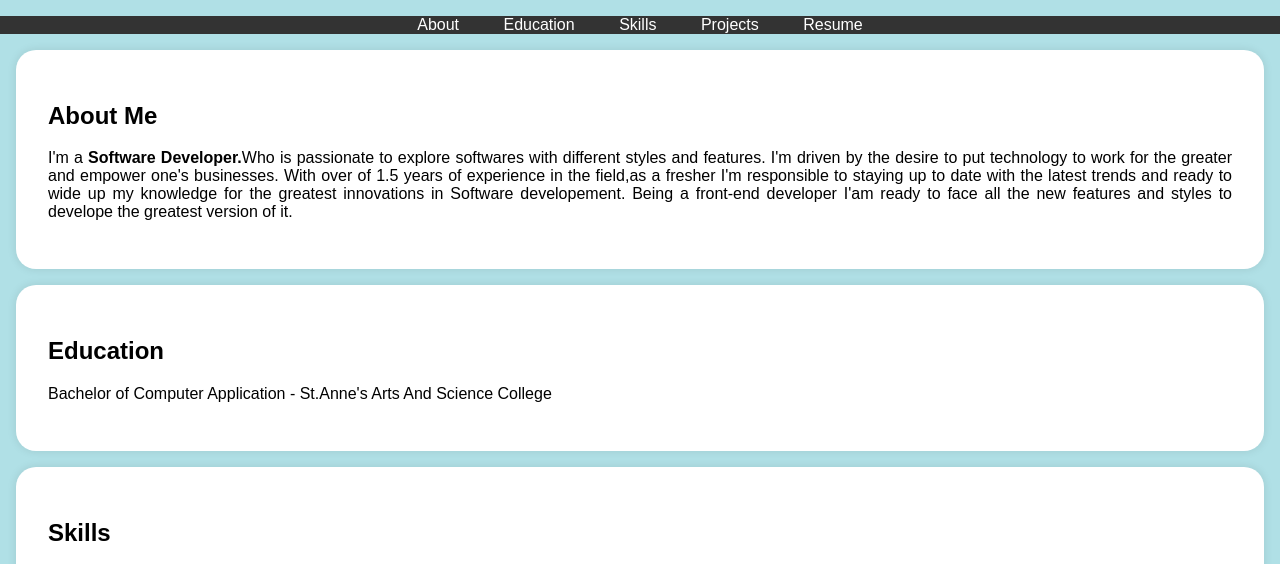
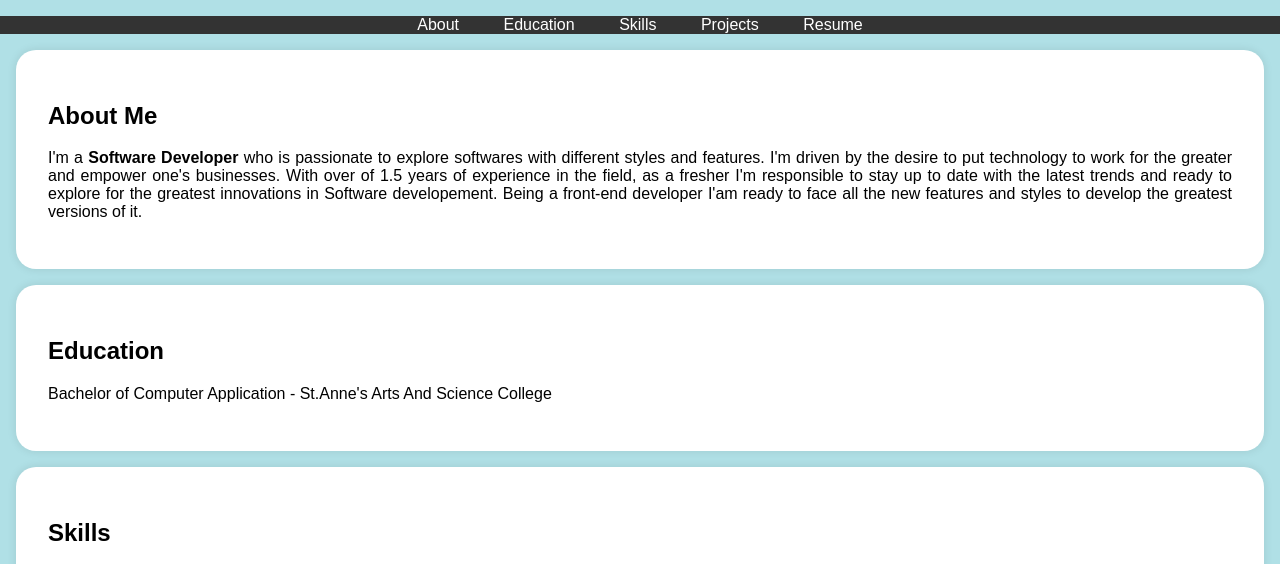
Before and after one commit to Aathifaridha/Portfoilo, a plain HTML site: page index.html in a window 1280 px wide. Shown: the part 197-761 px from the top of the page. Drawn offline with Linux system fonts and the light colour scheme.

Commit message:
Update index.html

```diff
--- a/index.html
+++ b/index.html
@@ -115,7 +115,7 @@
     <section id="about">
         <div class="section-content">
             <h2>About Me</h2>
-            <p>I'm a <b>Software Developer.</b>Who is passionate to explore softwares with different styles and features. I'm driven by the desire to put technology to work for the greater and empower one's businesses. With over of 1.5 years of experience in the field,as a fresher I'm responsible to staying up to date with the latest trends and ready to wide up my knowledge for the greatest innovations in Software developement. Being a front-end developer I'am ready to face all the new features and styles to develope the greatest version of it.</p>
+            <p>I'm a <b>Software Developer</b> who is passionate to explore softwares with different styles and features. I'm driven by the desire to put technology to work for the greater and empower one's businesses. With over of 1.5 years of experience in the field, as a fresher I'm responsible to stay up to date with the latest trends and ready to explore for the greatest innovations in Software developement. Being a front-end developer I'am ready to face all the new features and styles to develop the greatest versions of it.</p>
         </div>
     </section>
 
```
